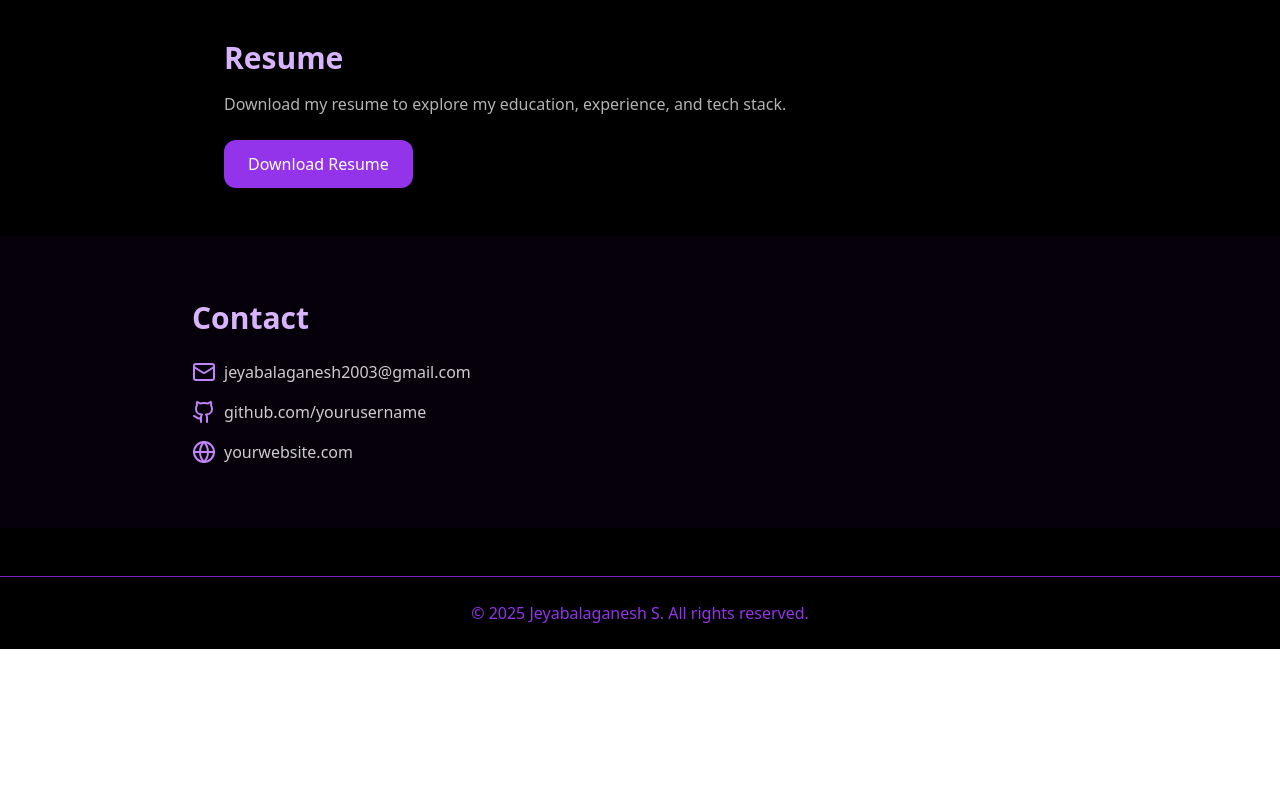
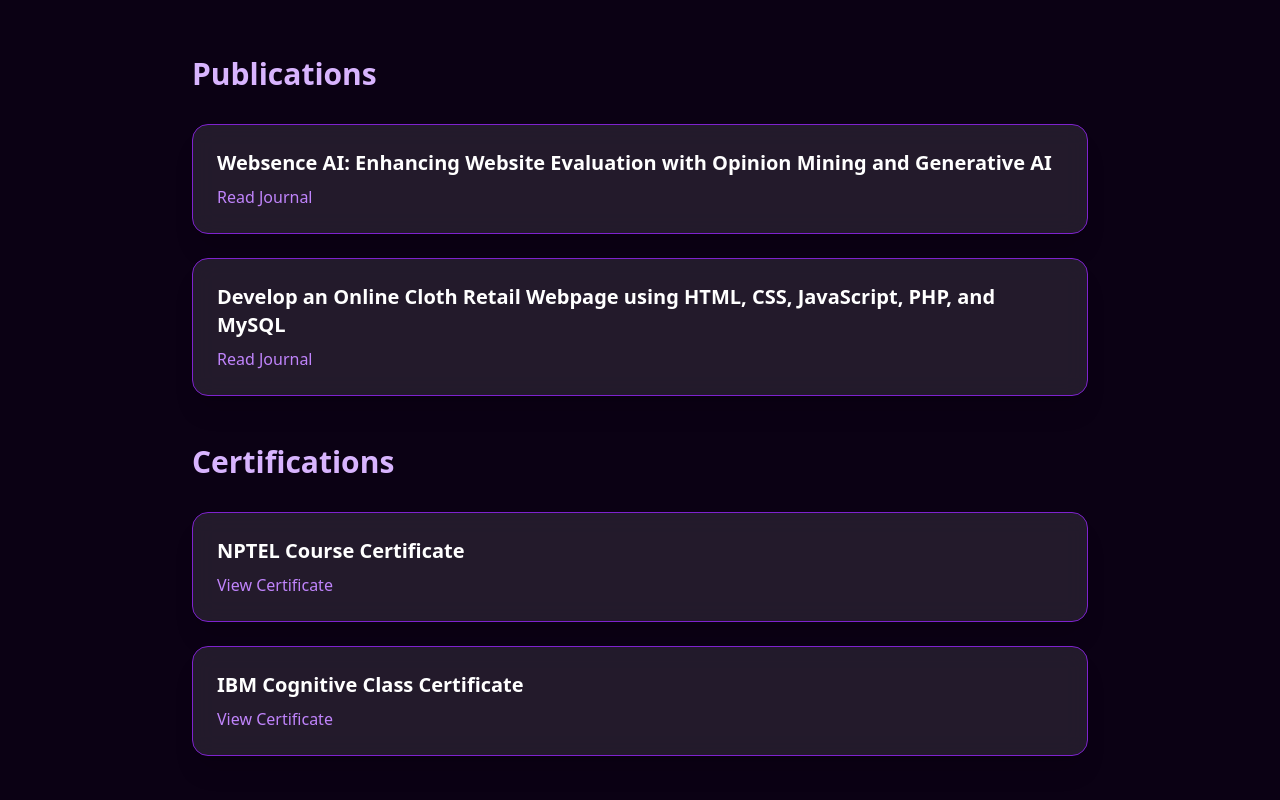
Before and after one commit to jeyabalaganesh-s/portfolio, a React (Create React App) app: page / in a window 1280 px wide. Shown: the part 1540-2340 px from the top of the page. Before the commit the page ends 2189 px from the top, so only its background shows below. Built offline with nearby package versions, Linux system fonts and the light colour scheme.

Commit message:
updated contact

```diff
--- a/src/App.js
+++ b/src/App.js
@@ -1,10 +1,11 @@
 import React from "react";
 import { motion } from "framer-motion";
 import { Button } from "./components/ui/button";
-import { Github, Mail, Globe } from "lucide-react";
 import profilePic from "./assets/profile.jpg";
 import "./styles/global.css";
 import Typewriter from "typewriter-effect";
+import { Mail, Github, Globe, Linkedin, Instagram } from "lucide-react";
+
 
 const fadeIn = (delay = 0) => ({
   hidden: { opacity: 0, y: 40 },
@@ -189,6 +190,110 @@ export default function Portfolio() {
         </div>
       </section>
 
+      {/* Publications & Certifications */}
+<section id="publications-certifications" className="bg-purple-950/20 py-12 sm:py-16 px-6 sm:px-8">
+  <div className="max-w-4xl mx-auto">
+    {/* Publications */}
+    <motion.h3
+      className="text-2xl sm:text-3xl font-bold text-purple-300 mb-8"
+      variants={fadeIn()}
+      initial="hidden"
+      whileInView="visible"
+    >
+      Publications
+    </motion.h3>
+    <div className="space-y-6 mb-12">
+      <motion.div
+        className="rounded-2xl bg-white/10 backdrop-blur-md p-5 sm:p-6 border border-purple-700 hover:scale-[1.05] transition shadow-xl"
+        variants={fadeIn(0.1)}
+        initial="hidden"
+        whileInView="visible"
+      >
+        <h4 className="text-lg sm:text-xl font-bold text-white mb-2">
+          Websence AI: Enhancing Website Evaluation with Opinion Mining and Generative AI
+        </h4>
+        <a
+          href="https://ijsrem.com/download/websense-ai-enhancing-website-evaluation-with-opinion-mining-and-generative-ai/"
+          target="_blank"
+          rel="noopener noreferrer"
+          className="text-purple-400 hover:underline text-sm sm:text-base"
+        >
+          Read Journal
+        </a>
+      </motion.div>
+
+      <motion.div
+        className="rounded-2xl bg-white/10 backdrop-blur-md p-5 sm:p-6 border border-purple-700 hover:scale-[1.05] transition shadow-xl"
+        variants={fadeIn(0.2)}
+        initial="hidden"
+        whileInView="visible"
+      >
+        <h4 className="text-lg sm:text-xl font-bold text-white mb-2">
+          Develop an Online Cloth Retail Webpage using HTML, CSS, JavaScript, PHP, and MySQL
+        </h4>
+        <a
+          href="https://ijsrem.com/download/develop-an-online-cloth-retail-webpage-using-html-css-javascript-php-and-mysql/"
+          target="_blank"
+          rel="noopener noreferrer"
+          className="text-purple-400 hover:underline text-sm sm:text-base"
+        >
+          Read Journal
+        </a>
+      </motion.div>
+    </div>
+
+    {/* Certifications */}
+    <motion.h3
+      className="text-2xl sm:text-3xl font-bold text-purple-300 mb-8"
+      variants={fadeIn()}
+      initial="hidden"
+      whileInView="visible"
+    >
+      Certifications
+    </motion.h3>
+    <div className="space-y-6">
+      <motion.div
+        className="rounded-2xl bg-white/10 backdrop-blur-md p-5 sm:p-6 border border-purple-700 hover:scale-[1.05] transition shadow-xl"
+        variants={fadeIn(0.3)}
+        initial="hidden"
+        whileInView="visible"
+      >
+        <h4 className="text-lg sm:text-xl font-bold text-white mb-2">
+          NPTEL Course Certificate
+        </h4>
+        <a
+          href="https://internalapp.nptel.ac.in/noc/Ecertificate/?q=NPTEL25CS60S34630022801292168"
+          target="_blank"
+          rel="noopener noreferrer"
+          className="text-purple-400 hover:underline text-sm sm:text-base"
+        >
+          View Certificate
+        </a>
+      </motion.div>
+
+      <motion.div
+        className="rounded-2xl bg-white/10 backdrop-blur-md p-5 sm:p-6 border border-purple-700 hover:scale-[1.05] transition shadow-xl"
+        variants={fadeIn(0.4)}
+        initial="hidden"
+        whileInView="visible"
+      >
+        <h4 className="text-lg sm:text-xl font-bold text-white mb-2">
+          IBM Cognitive Class Certificate
+        </h4>
+        <a
+          href="https://courses.ibmcep.cognitiveclass.ai/certificates/c74e982be0084a94b91dce9b66812744"
+          target="_blank"
+          rel="noopener noreferrer"
+          className="text-purple-400 hover:underline text-sm sm:text-base"
+        >
+          View Certificate
+        </a>
+      </motion.div>
+    </div>
+  </div>
+</section>
+
+
       {/* Resume */}
       <section id="resume" className="px-6 sm:px-8 py-12 max-w-4xl mx-auto">
         <motion.h3
@@ -223,22 +328,51 @@ export default function Portfolio() {
           >
             Contact
           </motion.h3>
+       {/* Footer with Social Links */}
 <motion.div
-            className="space-y-4 text-white/80 text-sm sm:text-base"
+  className="space-y-3 text-white/80"
   variants={fadeIn(0.2)}
   initial="hidden"
   whileInView="visible"
 >
-            <p className="flex items-center gap-2">
-              <Mail className="text-purple-400" /> jeyabalaganesh2003@gmail.com
+  <p>
+    <Mail className="inline mr-2 text-purple-400" /> jeyabalaganesh2003@gmail.com
   </p>
-            <p className="flex items-center gap-2">
-              <Github className="text-purple-400" /> github.com/yourusername
+  <p>
+    <Github className="inline mr-2 text-purple-400" />{" "}
+    <a
+      href="https://github.com/jeyabalaganesh-s"
+      className="hover:text-purple-300"
+      target="_blank"
+      rel="noopener noreferrer"
+    >
+      github.com/jeyabalaganesh-s
+    </a>
   </p>
-            <p className="flex items-center gap-2">
-              <Globe className="text-purple-400" /> yourwebsite.com
+  <p>
+    <Linkedin className="inline mr-2 text-purple-400" />{" "}
+    <a
+      href="https://www.linkedin.com/in/jeyabalaganesh-s-13607a244/?trk=people_directory&originalSubdomain=in"
+      className="hover:text-purple-300"
+      target="_blank"
+      rel="noopener noreferrer"
+    >
+      LinkedIn Profile
+    </a>
+  </p>
+  <p>
+    <Instagram className="inline mr-2 text-purple-400" />{" "}
+    <a
+      href="https://www.instagram.com/jeyabalaganesh.s/"
+      className="hover:text-purple-300"
+      target="_blank"
+      rel="noopener noreferrer"
+    >
+      @jeyabalaganesh.s
+    </a>
   </p>
 </motion.div>
+
  </div>
       </section>
 
@@ -246,6 +380,8 @@ export default function Portfolio() {
       <footer className="py-6 text-center text-purple-600 border-t border-purple-700 mt-12 text-sm sm:text-base">
         &copy; {new Date().getFullYear()} Jeyabalaganesh S. All rights reserved.
       </footer>
+
+
     </div>
   );
 }
```
Lines whose indentation alone changed are shown as unchanged.
